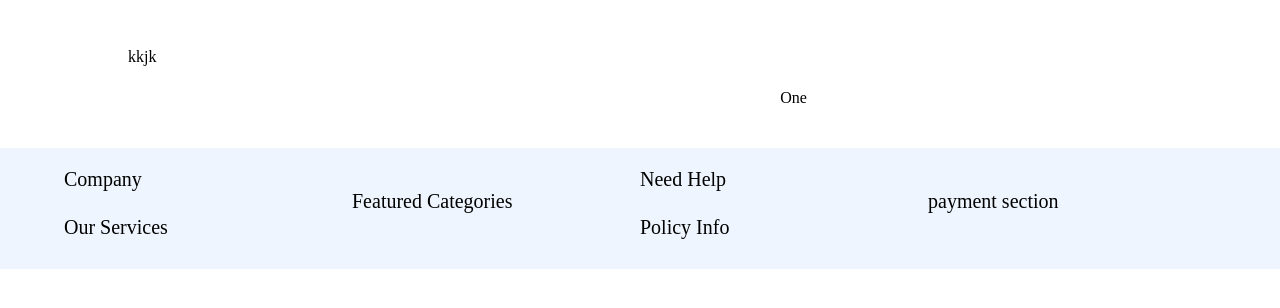
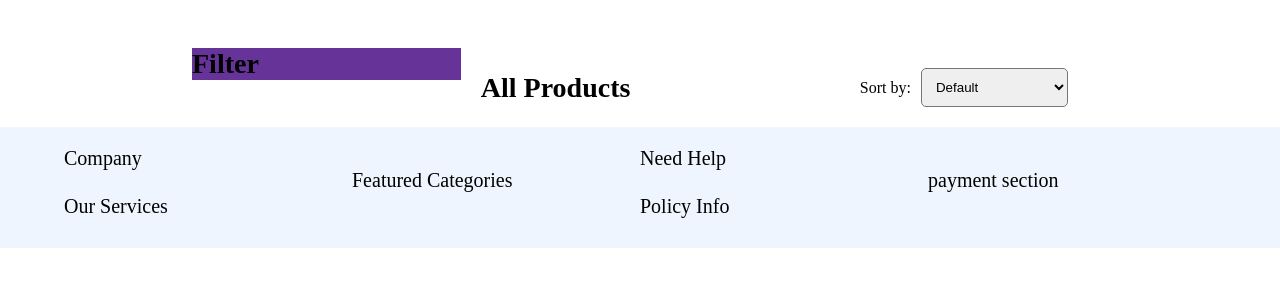
Before and after one commit to shriharijadhav/pharmeasy_clone, a plain HTML site: page pages/buyproduct.html in a window 1280 px wide. Shown: the part 102-410 px from the top of the page. Drawn offline with Linux system fonts and the light colour scheme; no server answers.

Commit message:
code updated

```diff
--- a/css/buyproducts.css
+++ b/css/buyproducts.css
@@ -1,15 +1,18 @@
 .allProductsDiv{
     display: flex;
-    width: 80%;
-    justify-content: center;
-    align-items: center;
+    width: 70%;
+    justify-content: start;
+    align-items: start;
     /* background-color: aquamarine; */
 }
 .filtersDiv{
     display: flex;
     flex-direction: column;
+    justify-content: start;
+    align-items: start!important;
     width: 30%;
-    height: 100px;
+    /* height: 100px; */
+    background-color: rebeccapurple;
 }
 .rightDiv{
     display: flex;
@@ -22,8 +25,20 @@
 .topDiv_in_rightDiv{
     display: flex;
     width: 100%;
-    justify-content: center;
+    justify-content: space-between;
     align-items: center;
+    padding: 10px 10px;
+}
+.topDiv_in_rightDiv select{
+    padding: 10px 10px;
+    border-radius: 5px;
+    cursor: pointer;
+}
+.topDiv_in_rightDiv_subDiv{
+    display: flex;
+    justify-content: space-between;
+    align-items: center;
+    gap: 10px;
 }
 .allProductsGrid{
     display: grid;
@@ -108,7 +123,10 @@
 .BPG_OriginalPrice{
     color: gray;
 }
-
+.veryBigFont{
+    font-size: 28px;
+    font-weight: 600;
+}
   @media screen and (max-width: 768px) {
     .allProductsGrid {
       grid-template-columns: repeat(2, 1fr);
--- a/pages/buyproduct.html
+++ b/pages/buyproduct.html
@@ -70,15 +70,27 @@
 
         </nav>
         <!-- navbar ends here -->
-       <div class="mainDiv">
+       <div class="mainDiv" id="mainDivId">
 
         <div class="allProductsDiv">
            <div class="filtersDiv">
-            kkjk
+                <p class="veryBigFont">Filter</p>
            </div>
             <div class="rightDiv">
-                <div class="topDiv_in_rightDiv">One</div>
-                <div class="allProductsGrid" id="allProductsGridID">
+                <div class="topDiv_in_rightDiv">
+                    <p class="veryBigFont">All Products</p>
+
+                    <div class="topDiv_in_rightDiv_subDiv">
+                        <p>Sort by:</p>
+                        <select name="sortSelect" id="sortSelectID">
+                            <option value="default">Default</option>
+                            <option value="price_low_to_high">Price Low to High</option>
+                            <option value="price_high_to_low">Price High to Low</option>
+                            <option value="discount_high_to_low">Discount</option>
+                        </select>
+                    </div>
+                </div>
+                <div class="allProductsGrid" id="allProductsGridID" >
                     <!-- <div class="allProductsGrid_item">
                       <img class="BPG_img" src="https://cdn01.pharmeasy.in/dam/products_otc/L79986/everherb-karela-jamun-juice-helps-maintains-healthy-sugar-levels-helps-in-weight-management-1l-2-1698385993.jpg" alt="">
                       <p class="BPG_title">Everherb Karela Jamun Juice - Helps Main...</p>
--- a/pages_script/buyproduct.js
+++ b/pages_script/buyproduct.js
@@ -1,13 +1,43 @@
 let allProductsData;
 let cart = JSON.parse(localStorage.getItem('pharmEasyCart'))?JSON.parse(localStorage.getItem('pharmEasyCart')): [];
+let pageCounter =1;
+let itemNotFoundInCart = true;
 
 
+
+function updateLocalCart(updatedCart) {
+    localStorage.setItem('pharmEasyCart',JSON.stringify(updatedCart));
+}
+
 function addItemToCart(productId){
+    console.log(productId,'clicked');
 
-    allProductsData.map((item) =>{
-        if(item.productId === productId){
-            item.productId = productId;
-        console.log('item found',item);
+    // make itemNotFoundInCart true before start of process
+    itemNotFoundInCart = true;
+
+    allProductsData.map((element) =>{
+        if(element.productId === productId){
+            element.quantity = 1;
+
+            // check if item is already in cart
+            cart.map((cartItem) =>{
+                if(cartItem.productId === productId){
+                    console.log('found in cart', cartItem.productId, 'quantity has been increased');
+                    cartItem.quantity = cartItem.quantity + 1;
+
+                    // set flag false if item is found in cart
+                    itemNotFoundInCart = false;
+                }
+            });
+
+            if(itemNotFoundInCart){
+                console.log('not found in cart',element.productId, 'added to cart');
+                cart.push(element);
+            }
+
+
+
+            updateLocalCart(cart);
         }
 
     })
@@ -118,7 +148,7 @@ async function  getAllProductPageData(){
     try {
         const response = await fetch('https://customapis.onrender.com/api/v1/getAllProductsData');
         const data = await response.json();
-        // console.log(data.message[0].OuterObj.data.products);
+        console.log(data.message[0].OuterObj.data.products);
 
         allProductsData = data.message[0].OuterObj.data.products;
         showAllProductsData('allProductsGridID',allProductsData);
@@ -142,20 +172,88 @@ async function getAllHomepageData(){
         const data = await response.json();
 
         footerData = data.message[0].homPageData.footerLinks;
+
         showFooterLinks(footerData);
 
     } catch (error) {
     }
 }
 
+function handleScroll() {
+    const scrollHeight = container.scrollHeight;
+    const scrollTop = container.scrollTop;
+    const clientHeight = container.clientHeight;
+
+    console.log(scrollHeight + " " + scrollTop + " "+ clientHeight);
+    if (scrollTop + clientHeight >= scrollHeight) {
+      // User has reached the bottom of the div
+      // Perform your action here, such as fetching more data
+      console.log("reached bottom of div");
+    }
+  }
+
+
+//   async function getNextSetOfData(pageCounter){
+//     // use try-catch block to avoid runtime errors
+//     try {
+//         const response = await fetch(`https://pharmeasy.in/api/otc/getCategoryProducts?categoryId=9297&page=${pageCounter}`);
+//         const data = await response.json();
+
+//         console.log('object', data);
+
+//     } catch (error) {
+//     }
+// }
+
+// // Debounce function
+// function debounce(func, delay) {
+//     let timeoutId;
+//     return function(...args) {
+//         clearTimeout(timeoutId);
+//         timeoutId = setTimeout(() => {
+//             func.apply(this, args);
+//         }, delay);
+//     };
+// }
+
+// // Function to make network request
+// function fetchData() {
+//     // Replace this with your actual API endpoint and request logic
+//     fetch(`https://pharmeasy.in/api/otc/getCategoryProducts?categoryId=9297&page=${pageCounter}`)
+//         .then(response => response.json())
+//         .then(data => {
+//             // Handle fetched data
+//             console.log('Fetched data:', data);
+//         })
+//         .catch(error => {
+//             console.error('Error fetching data:', error);
+//         });
+
+// }
+
+
+
 window.addEventListener('load',function (){
 
 
     getAllProductPageData();
-
     // for footer
     getAllHomepageData();
 
+
+//   // Scroll event handler with debouncing
+// document.addEventListener('scroll', debounce(function() {
+//     const { scrollTop, clientHeight, scrollHeight } = document.documentElement;
+//     if (scrollTop + clientHeight >= scrollHeight - 100) {
+//         // User has scrolled to the bottom, fetch more data
+//         fetchData();
+//     }
+// }, 300)); // Adjust debounce delay as needed
+
 })
 
+
+
+
+
 // js for slider ends- hero section
```
